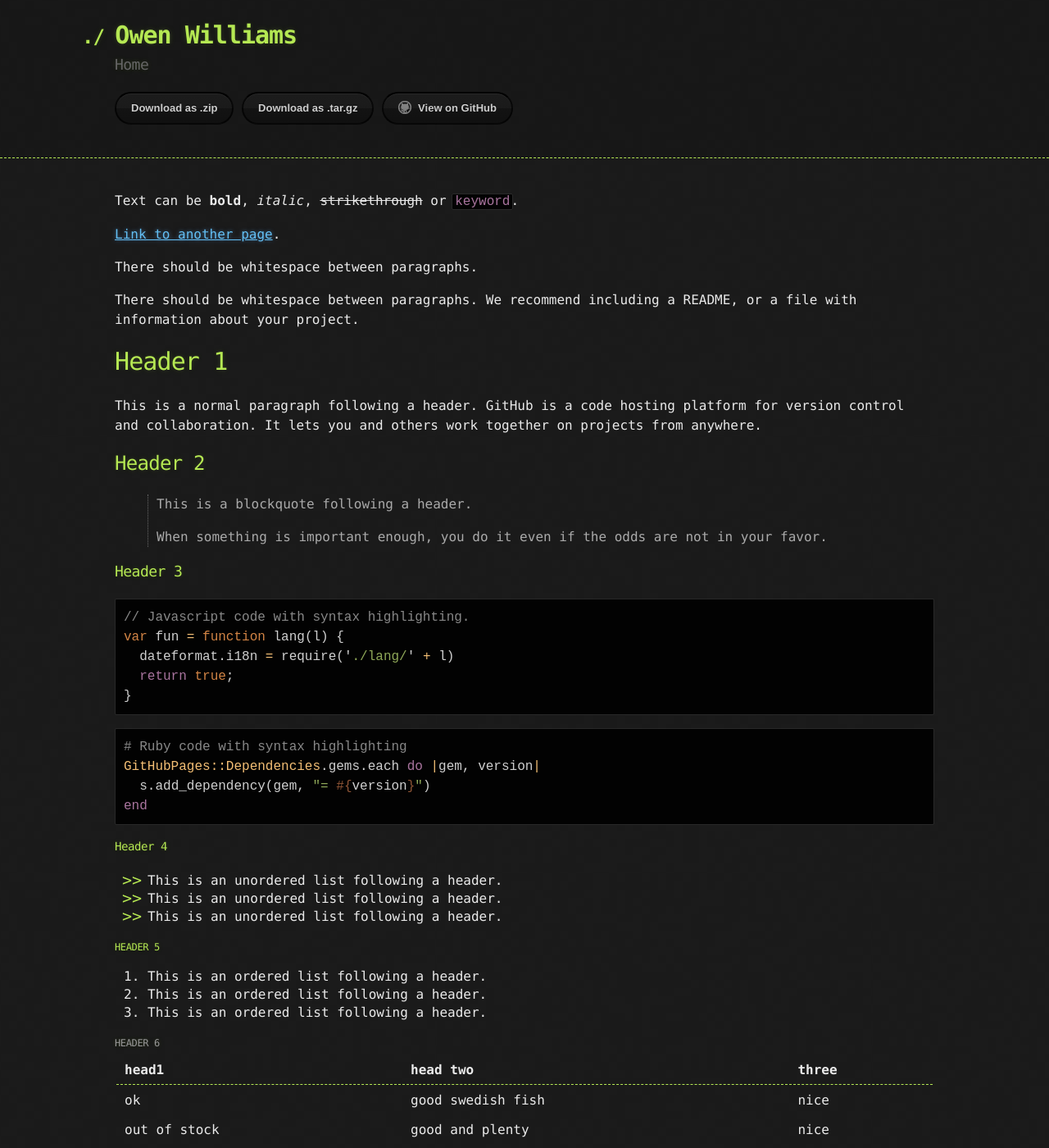
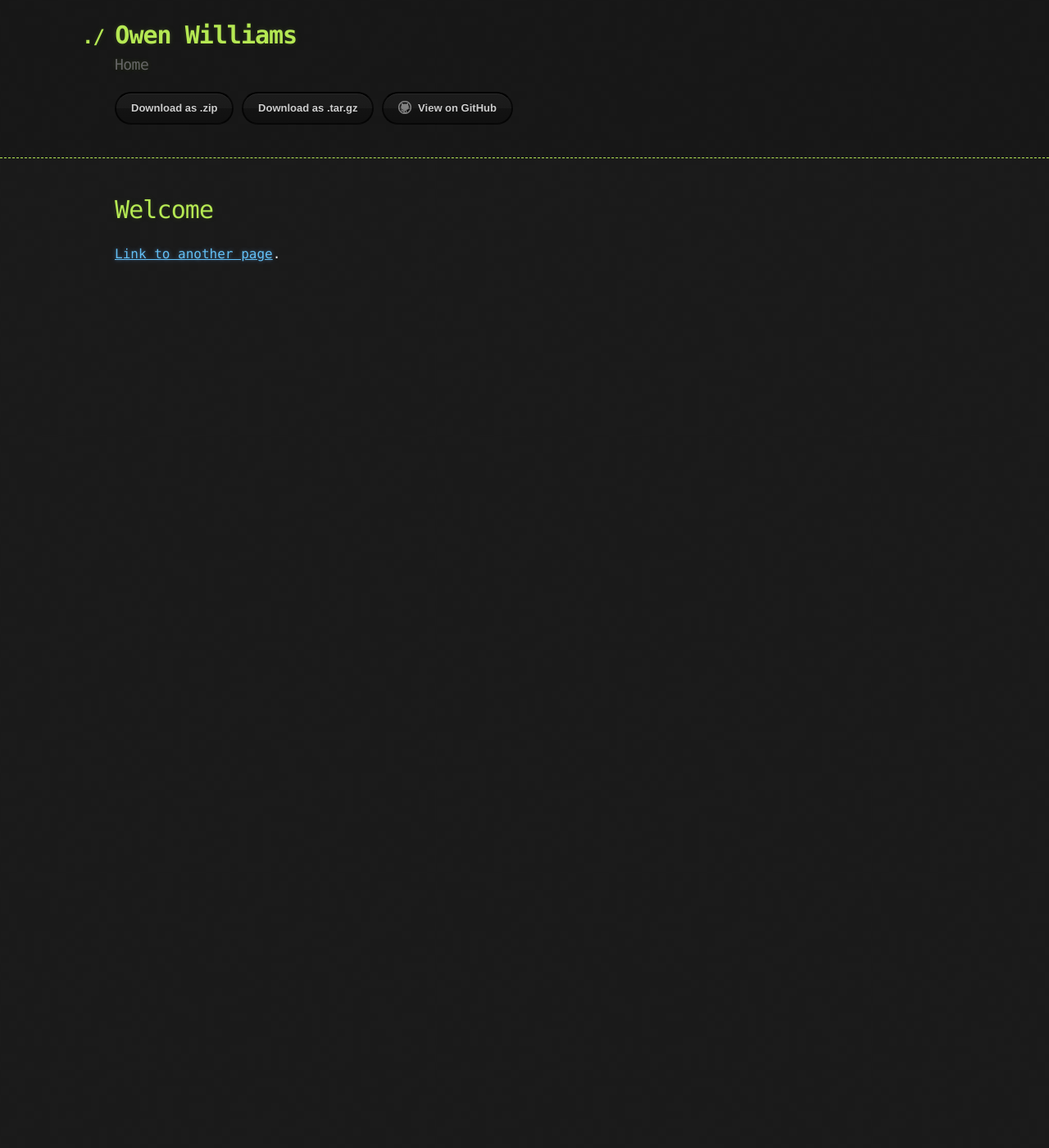
Before and after one commit to owenw1lliams/owenw1lliams.github.io, a Jekyll site: the page built from index.md, in a window 1280 px wide and 1400 px high. Shown: the whole window at 82% size. Built offline with Jekyll 4.4.1, drawn with Linux system fonts in a browser that asks for light colours; our own code applies the rules of GitHub Pages for plain Markdown files; some of the changed text lies outside the part shown.

Commit message:
Update index.md

````diff
--- a/index.md
+++ b/index.md
@@ -2,122 +2,6 @@
 layout: default
 ---
 
-Text can be **bold**, _italic_, ~~strikethrough~~ or `keyword`.
+# Welcome
 
 [Link to another page](./another-page.html).
-
-There should be whitespace between paragraphs.
-
-There should be whitespace between paragraphs. We recommend including a README, or a file with information about your project.
-
-# Header 1
-
-This is a normal paragraph following a header. GitHub is a code hosting platform for version control and collaboration. It lets you and others work together on projects from anywhere.
-
-## Header 2
-
-> This is a blockquote following a header.
->
-> When something is important enough, you do it even if the odds are not in your favor.
-
-### Header 3
-
-```js
-// Javascript code with syntax highlighting.
-var fun = function lang(l) {
-  dateformat.i18n = require('./lang/' + l)
-  return true;
-}
-```
-
-```ruby
-# Ruby code with syntax highlighting
-GitHubPages::Dependencies.gems.each do |gem, version|
-  s.add_dependency(gem, "= #{version}")
-end
-```
-
-#### Header 4
-
-*   This is an unordered list following a header.
-*   This is an unordered list following a header.
-*   This is an unordered list following a header.
-
-##### Header 5
-
-1.  This is an ordered list following a header.
-2.  This is an ordered list following a header.
-3.  This is an ordered list following a header.
-
-###### Header 6
-
-| head1        | head two          | three |
-|:-------------|:------------------|:------|
-| ok           | good swedish fish | nice  |
-| out of stock | good and plenty   | nice  |
-| ok           | good `oreos`      | hmm   |
-| ok           | good `zoute` drop | yumm  |
-
-### There's a horizontal rule below this.
-
-* * *
-
-### Here is an unordered list:
-
-*   Item foo
-*   Item bar
-*   Item baz
-*   Item zip
-
-### And an ordered list:
-
-1.  Item one
-1.  Item two
-1.  Item three
-1.  Item four
-
-### And a nested list:
-
-- level 1 item
-  - level 2 item
-  - level 2 item
-    - level 3 item
-    - level 3 item
-- level 1 item
-  - level 2 item
-  - level 2 item
-  - level 2 item
-- level 1 item
-  - level 2 item
-  - level 2 item
-- level 1 item
-
-### Small image
-
-![Octocat](https://github.githubassets.com/images/icons/emoji/octocat.png)
-
-### Large image
-
-![Branching](https://guides.github.com/activities/hello-world/branching.png)
-
-
-### Definition lists can be used with HTML syntax.
-
-<dl>
-<dt>Name</dt>
-<dd>Godzilla</dd>
-<dt>Born</dt>
-<dd>1952</dd>
-<dt>Birthplace</dt>
-<dd>Japan</dd>
-<dt>Color</dt>
-<dd>Green</dd>
-</dl>
-
-```
-Long, single-line code blocks should not wrap. They should horizontally scroll if they are too long. This line should be long enough to demonstrate this.
-```
-
-```
-The final element.
-```
````
